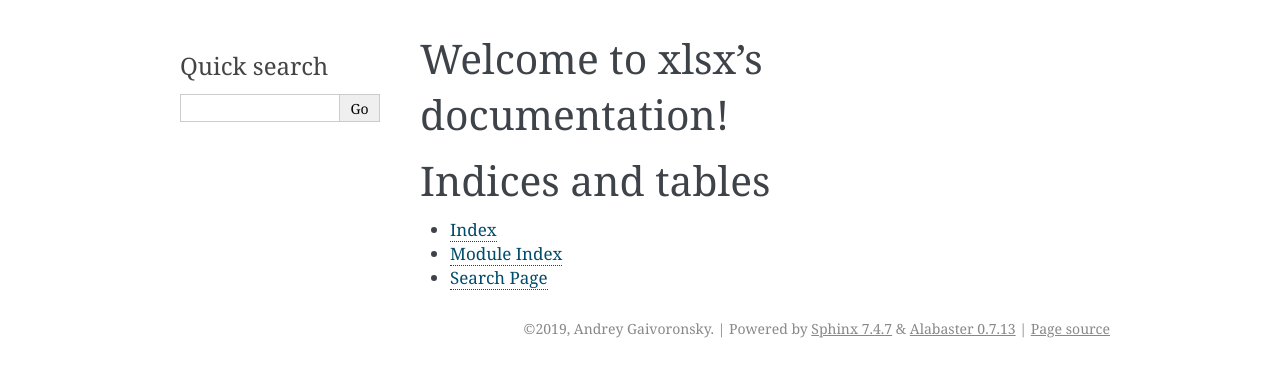
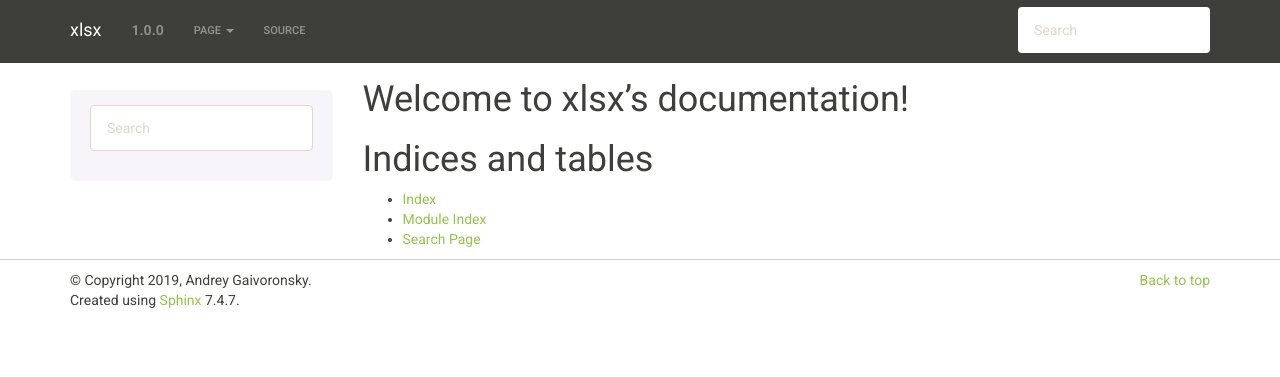
Before and after one commit to plandem/xlsx, a Sphinx documentation site: the page built from docs/source/index.rst, in a window 1280 px wide. Shown: the top 377 px of the page. Built offline with Sphinx 7.4.7, drawn with Linux system fonts in a browser that asks for light colours.

Commit message:
..doc integration

```diff
--- a/docs/source/conf.py
+++ b/docs/source/conf.py
@@ -83,13 +83,17 @@ todo_include_todos = False
 # The theme to use for HTML and HTML Help pages.  See the documentation for
 # a list of builtin themes.
 #
-html_theme = 'alabaster'
+# sys.path.append(os.path.abspath('_themes'))
+# html_theme_path = ['_themes']
+html_theme = 'bootstrap'
 
 # Theme options are theme-specific and customize the look and feel of a theme
 # further.  For a list of options available for each theme, see the
 # documentation.
 #
-# html_theme_options = {}
+html_theme_options = {
+    "bootswatch_theme": "sandstone"
+}
 
 # Add any paths that contain custom static files (such as style sheets) here,
 # relative to this directory. They are copied after the builtin static files,
```
